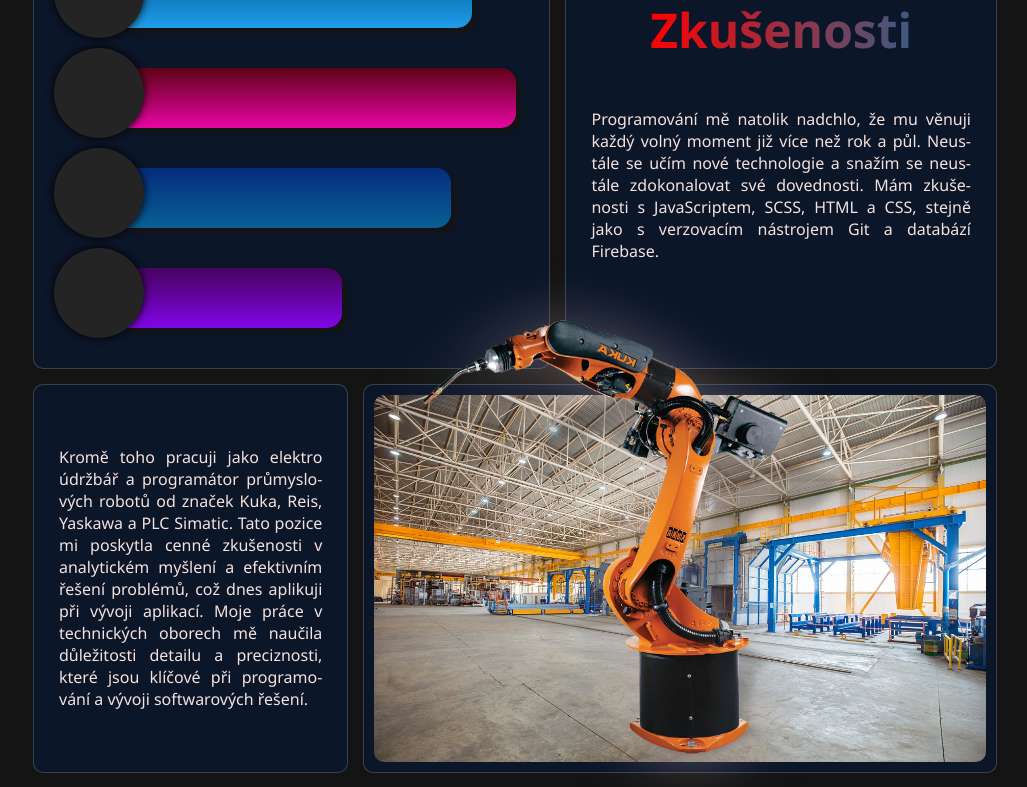
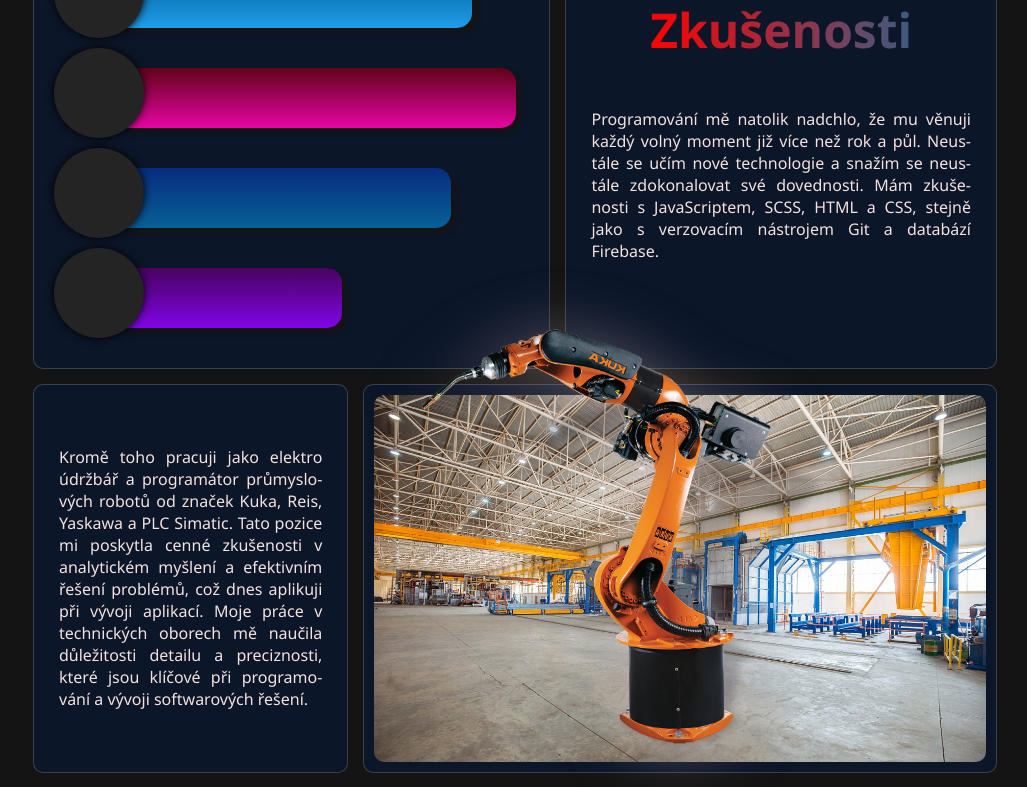
Before and after one commit to Juzba/my-portfolio, a React (Vite) app: page /#/ in a window 1280 px wide. Shown: the part 1092-1879 px from the top of the page, without its empty margins (253-1280 px from the left). Built offline with nearby package versions, Linux system fonts and the light colour scheme; no server answers; some icons are missing.

Commit message:
robot update

```diff
--- a/src/pages/Home/About-Third-Box.scss
+++ b/src/pages/Home/About-Third-Box.scss
@@ -148,9 +148,9 @@
 				.robot {
 					filter: drop-shadow(0 4px 30px rgba(183, 159, 159, 0.5));
 					position: absolute;
-					top: -95px;
+					top: -85px;
 					left: 30px;
-					width: 450px;
+					width: 430px;
 					transform: scaleX(-1);
 					z-index: 2;
 				}
```
